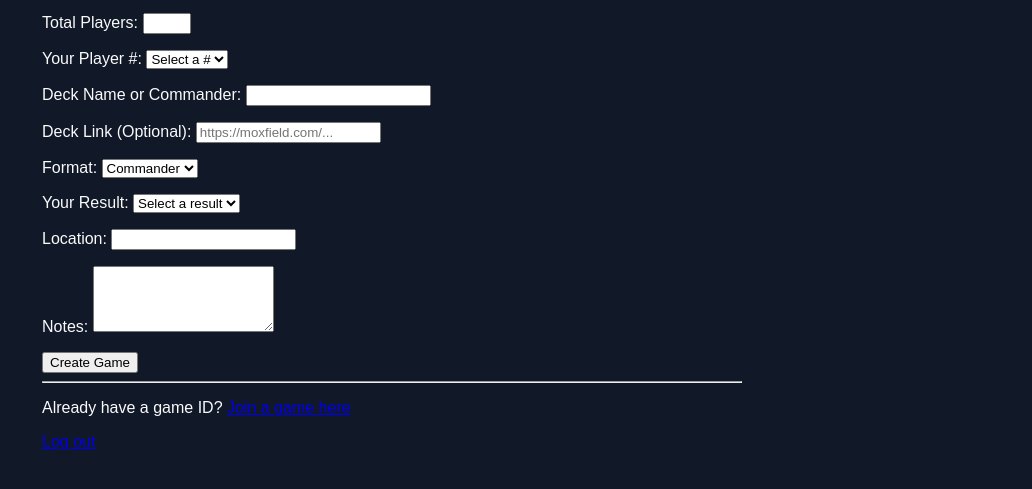
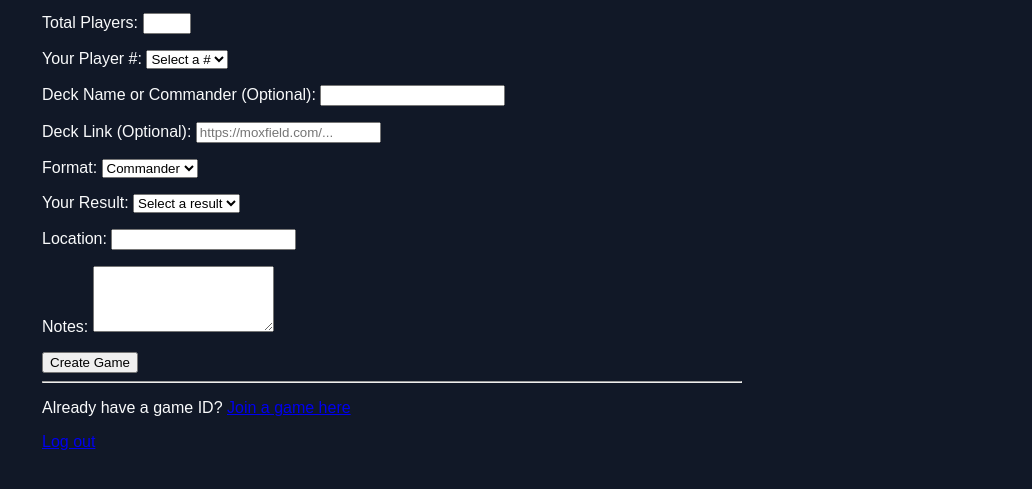
Before and after one commit to BudLou/MTGStats, a website: page public/add_game.html in a window 1280 px wide. Shown: the part 199-688 px from the top of the page, without its empty margins (248-1280 px from the left). Drawn offline with Linux system fonts and the light colour scheme.

Commit message:
update 5 of 04/03/2026

```diff
--- a/public/add_game.html
+++ b/public/add_game.html
@@ -14,7 +14,7 @@
     <form action="/add-game" method="POST" onsubmit="return validateCreateGameForm()">
       <p>
         <label for="player_count">Total Players:</label>
-        <input type="number" name="player_count" id="player_count" min="2" max="8" required>
+        <input type="number" name="player_count" id="player_count" min="2" max="4" required>
       </p>
 
       <p>
@@ -29,8 +29,8 @@
       </p>
 
       <p>
-        <label for="deck_name">Deck Name or Commander:</label>
-        <input type="text" name="deck_name" id="deck_name" required>
+        <label for="deck_name">Deck Name or Commander (Optional):</label>
+        <input type="text" name="deck_name" id="deck_name">
       </p>
 
       <p>
```
Also changed, not shown: public/join_game.html (+2 -2 lines).
